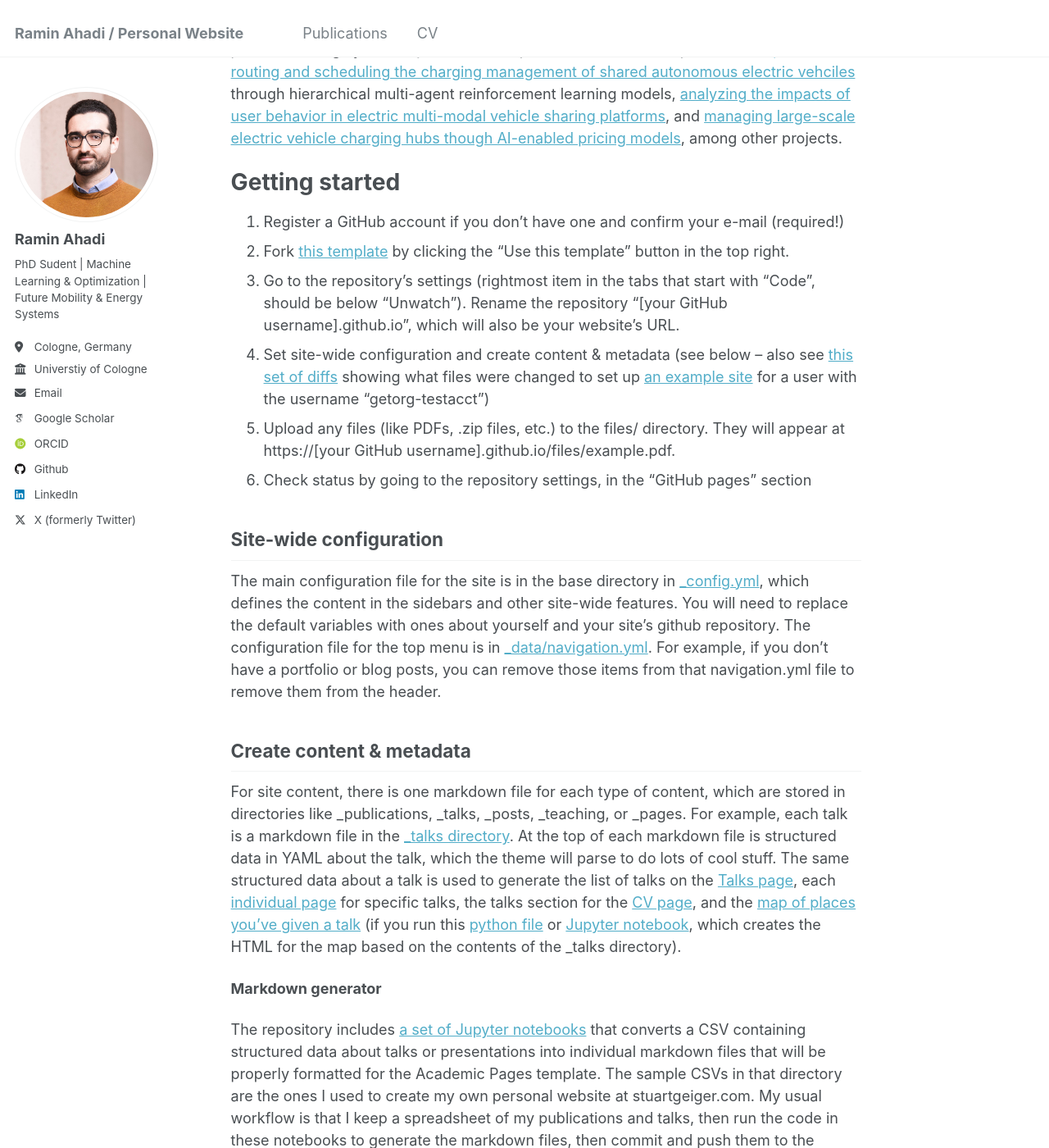
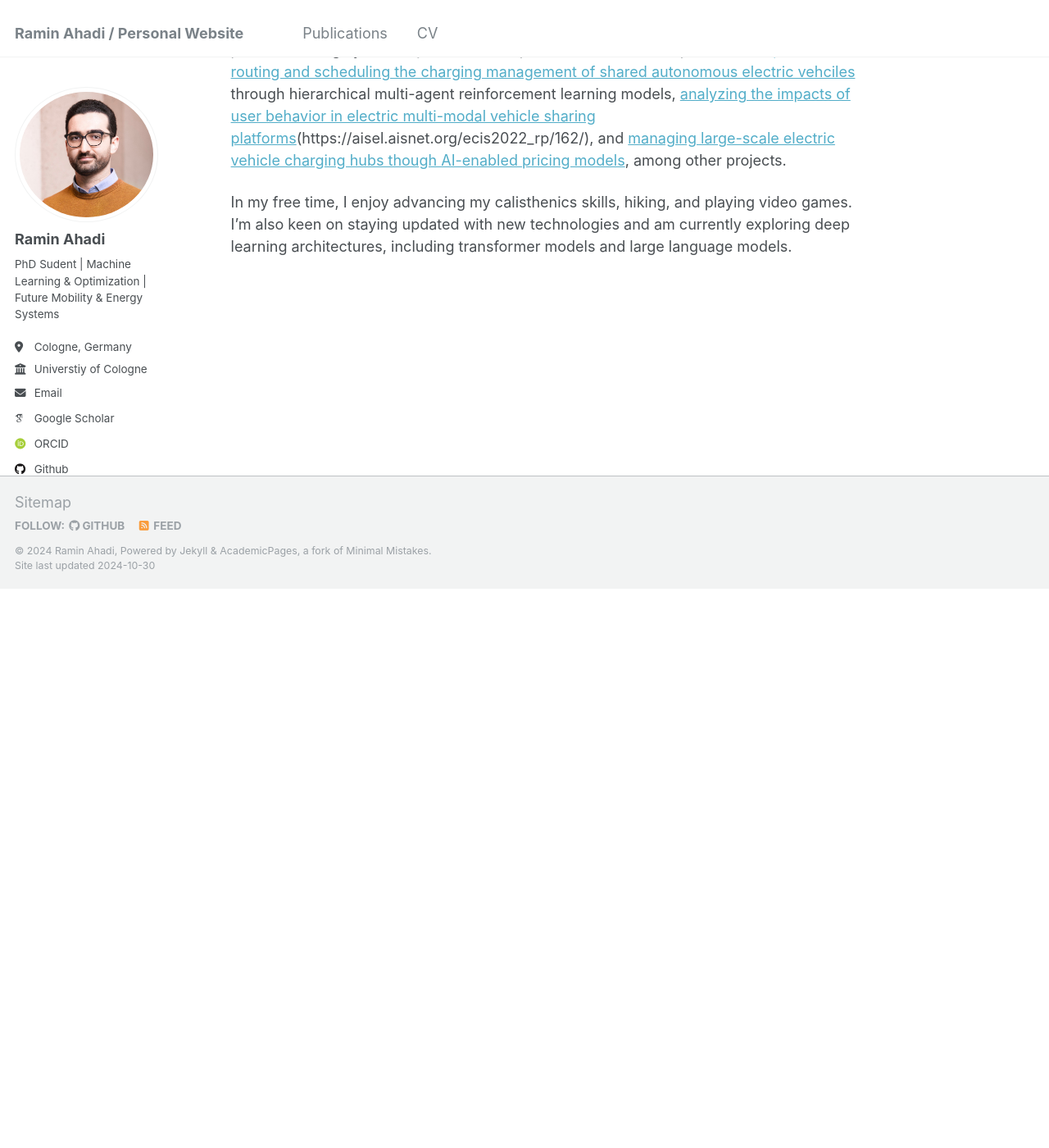
Before and after one commit to rahadi94/rahadi94.github.io, a Jekyll site: the page built from _pages/about.md, in a window 1280 px wide and 1400 px high, scrolled down 759 px. Shown: the whole window at 82% size. Built offline with Jekyll 4.4.1, drawn with Linux system fonts in a browser that asks for light colours; some web fonts are replaced; after the commit the page ends 1477 px from its top, so only the background shows below that; some of the changed text lies outside the part shown.

Commit message:
Update about.md

```diff
--- a/_pages/about.md
+++ b/_pages/about.md
@@ -18,37 +18,6 @@ My research focuses on applying data-driven and machine learning methods to unde
 * Design and develop mathematical decision-making algorithms for planning and managing digital energy and mobility systems, balancing objectives such as environmental impact, cost, service levels, and other key factors.
 * Understand and predict the impact of user behaviors towards the adoption of new technologies (e.g., autonomous vehicles).
 
-[My work](https://rahadi94.github.io/publications/) has been presented at leading OM, IS, and computer science conferences and is published in highly ranked journals. Examples include the development of [cooperative routing and scheduling the charging management of shared autonomous electric vehciles](https://pubsonline.informs.org/doi/full/10.1287/trsc.2022.1187) through hierarchical multi-agent reinforcement learning models, [analyzing the impacts of user behavior in electric multi-modal vehicle sharing platforms](https://aisel.aisnet.org/ecis2022_rp/162/), and [managing large-scale electric vehicle charging hubs though AI-enabled pricing models](https://aisel.aisnet.org/ecis2024/track17_greenis/track17_greenis/38/), among other projects.
+[My work](https://rahadi94.github.io/publications/) has been presented at leading OM, IS, and computer science conferences and is published in highly ranked journals. Examples include the development of [cooperative routing and scheduling the charging management of shared autonomous electric vehciles](https://pubsonline.informs.org/doi/full/10.1287/trsc.2022.1187) through hierarchical multi-agent reinforcement learning models, [analyzing the impacts of user behavior in electric multi-modal vehicle sharing platforms](award winner)(https://aisel.aisnet.org/ecis2022_rp/162/), and [managing large-scale electric vehicle charging hubs though AI-enabled pricing models](https://aisel.aisnet.org/ecis2024/track17_greenis/track17_greenis/38/), among other projects.
 
-Getting started
-======
-1. Register a GitHub account if you don't have one and confirm your e-mail (required!)
-1. Fork [this template](https://github.com/academicpages/academicpages.github.io) by clicking the "Use this template" button in the top right.
-1. Go to the repository's settings (rightmost item in the tabs that start with "Code", should be below "Unwatch"). Rename the repository "[your GitHub username].github.io", which will also be your website's URL.
-1. Set site-wide configuration and create content & metadata (see below -- also see [this set of diffs](http://archive.is/3TPas) showing what files were changed to set up [an example site](https://getorg-testacct.github.io) for a user with the username "getorg-testacct")
-1. Upload any files (like PDFs, .zip files, etc.) to the files/ directory. They will appear at https://[your GitHub username].github.io/files/example.pdf.
-1. Check status by going to the repository settings, in the "GitHub pages" section
-
-Site-wide configuration
-------
-The main configuration file for the site is in the base directory in [_config.yml](https://github.com/academicpages/academicpages.github.io/blob/master/_config.yml), which defines the content in the sidebars and other site-wide features. You will need to replace the default variables with ones about yourself and your site's github repository. The configuration file for the top menu is in [_data/navigation.yml](https://github.com/academicpages/academicpages.github.io/blob/master/_data/navigation.yml). For example, if you don't have a portfolio or blog posts, you can remove those items from that navigation.yml file to remove them from the header.
-
-Create content & metadata
-------
-For site content, there is one markdown file for each type of content, which are stored in directories like _publications, _talks, _posts, _teaching, or _pages. For example, each talk is a markdown file in the [_talks directory](https://github.com/academicpages/academicpages.github.io/tree/master/_talks). At the top of each markdown file is structured data in YAML about the talk, which the theme will parse to do lots of cool stuff. The same structured data about a talk is used to generate the list of talks on the [Talks page](https://academicpages.github.io/talks), each [individual page](https://academicpages.github.io/talks/2012-03-01-talk-1) for specific talks, the talks section for the [CV page](https://academicpages.github.io/cv), and the [map of places you've given a talk](https://academicpages.github.io/talkmap.html) (if you run this [python file](https://github.com/academicpages/academicpages.github.io/blob/master/talkmap.py) or [Jupyter notebook](https://github.com/academicpages/academicpages.github.io/blob/master/talkmap.ipynb), which creates the HTML for the map based on the contents of the _talks directory).
-
-**Markdown generator**
-
-The repository includes [a set of Jupyter notebooks](https://github.com/academicpages/academicpages.github.io/tree/master/markdown_generator
-) that converts a CSV containing structured data about talks or presentations into individual markdown files that will be properly formatted for the Academic Pages template. The sample CSVs in that directory are the ones I used to create my own personal website at stuartgeiger.com. My usual workflow is that I keep a spreadsheet of my publications and talks, then run the code in these notebooks to generate the markdown files, then commit and push them to the GitHub repository.
-
-How to edit your site's GitHub repository
-------
-Many people use a git client to create files on their local computer and then push them to GitHub's servers. If you are not familiar with git, you can directly edit these configuration and markdown files directly in the github.com interface. Navigate to a file (like [this one](https://github.com/academicpages/academicpages.github.io/blob/master/_talks/2012-03-01-talk-1.md) and click the pencil icon in the top right of the content preview (to the right of the "Raw | Blame | History" buttons). You can delete a file by clicking the trashcan icon to the right of the pencil icon. You can also create new files or upload files by navigating to a directory and clicking the "Create new file" or "Upload files" buttons.
-
-Example: editing a markdown file for a talk
-![Editing a markdown file for a talk](/images/editing-talk.png)
-
-For more info
-------
-More info about configuring Academic Pages can be found in [the guide](https://academicpages.github.io/markdown/), the [growing wiki](https://github.com/academicpages/academicpages.github.io/wiki), and you can always [ask a question on GitHub](https://github.com/academicpages/academicpages.github.io/discussions). The [guides for the Minimal Mistakes theme](https://mmistakes.github.io/minimal-mistakes/docs/configuration/) (which this theme was forked from) might also be helpful.
+In my free time, I enjoy advancing my calisthenics skills, hiking, and playing video games. I’m also keen on staying updated with new technologies and am currently exploring deep learning architectures, including transformer models and large language models.
```
